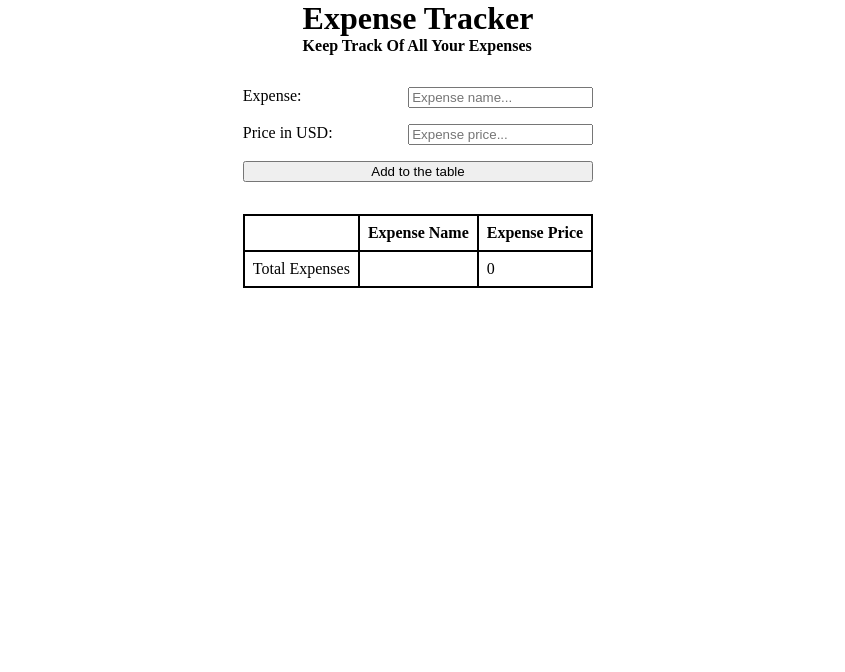
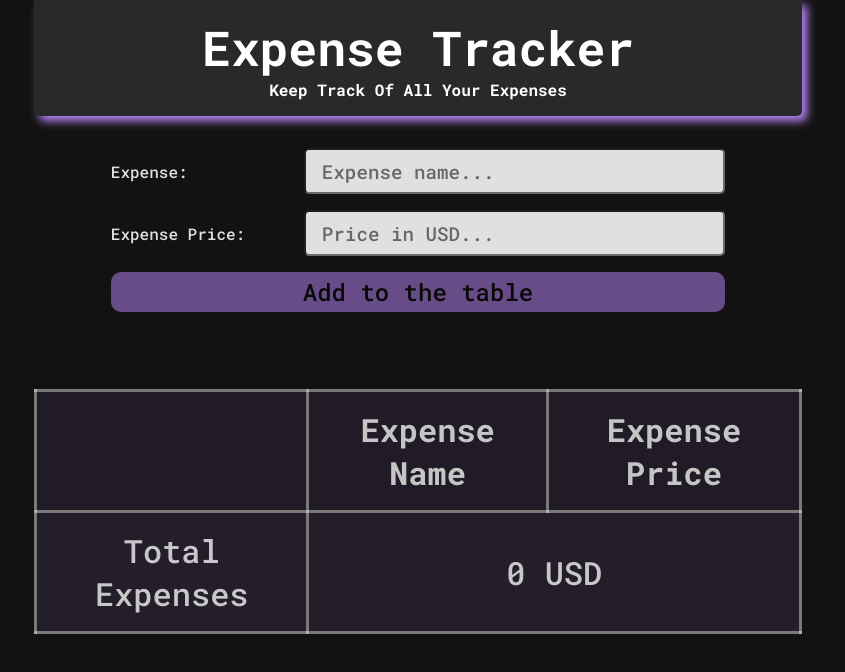
Before and after one commit to JaafarMortada/expense-tracker, a plain HTML site: page index.html in a window 1280 px wide. Shown: the whole page, without its empty margins (222-1067 px from the left). Drawn offline with nearby package versions, Linux system fonts and the light colour scheme.

Commit message:
added styling

```diff
--- a/index.html
+++ b/index.html
@@ -19,8 +19,8 @@
                 <input id="expense-name" type="text" placeholder="Expense name...">
             </div>
             <div class="input-with-label">
-                <label for="expense-price">Price in USD:</label>
-                <input id="expense-price" type="number" min="0" step="1" placeholder="Expense price...">
+                <label for="expense-price">Expense Price:</label>
+                <input id="expense-price" type="number" min="0" step="1" placeholder="Price in USD...">
             </div>
             <button id="add-row-btn">Add to the table</button>
         </div>
@@ -32,10 +32,9 @@
                         <th>Expense Name</th>
                         <th>Expense Price</th>
                     </tr>
-                    <tr id="total_row">
+                    <tr id="total_row" class="total-row">
                         <td>Total Expenses</td>
-                        <td></td>
-                        <td class="total-sum">0</td>
+                        <td class="total-sum" colspan="2">0 USD</td>
                     </tr>
                 </table>
             </table>
--- a/js/script.js
+++ b/js/script.js
@@ -26,12 +26,12 @@ function addExpenseRow() {
         new_row.remove()
         const price_to_remove = new_row.find(".td-price")
         total_expenses -= parseFloat(price_to_remove.text())
-        $('.total-sum').text(total_expenses)
+        $('.total-sum').text(total_expenses + " USD")
     })
     $('#expenses-table tr#total_row').before(new_row)
     expense_name_input.val("")
     expense_price_input.val("")
-    $('.total-sum').text(total_expenses)
+    $('.total-sum').text(total_expenses + " USD")
 }
 
 
--- a/styles/styles.css
+++ b/styles/styles.css
@@ -1,7 +1,9 @@
+@import url('https://fonts.googleapis.com/css2?family=Roboto+Mono:ital,wght@0,100;0,200;0,300;0,500;0,600;0,700;1,100;1,200;1,300;1,400;1,500;1,600;1,700&display=swap');
 
 *{
     margin:0;
-
+    font-family: 'Roboto Mono', monospace;
+    color: #FFFFFF;
 }
 
 body, .expense-tracker, .input-fields, .input-with-label, .title{
@@ -9,16 +11,37 @@ body, .expense-tracker, .input-fields, .input-with-label, .title{
     flex-flow: column wrap;
 }
 
+body{
+    background-color: #121212;
+}
 .expense-tracker{
     flex: 1;
     gap: 2rem;
     align-content: center;
+    width: 100%;
 }
 
 .title{
     align-content: center;
+    background-color: #292929;
+    padding: 1rem;
+    border-bottom-left-radius: 5px;
+    border-bottom-right-radius: 5px;
+    box-shadow: 5px 5px 10px #BB86FC;
+    font-size: larger;
+    /* opacity: 87%; */
+    z-index: 1;
+    position: sticky;
+    top:0;
 }
-
+h1{
+    font-size: 3rem;
+    align-self: center;
+}
+h4{
+    font-size: 1rem;
+    align-self: center;
+}
 .input-fields{
     flex: 1;
     gap: 1rem;
@@ -27,10 +50,76 @@ body, .expense-tracker, .input-fields, .input-with-label, .title{
 .input-with-label{
     flex-flow: row wrap;
     justify-content: space-between;
+    align-items: center;
+    opacity: 87%;
+    width: 80%;
+    align-self: center;
 }
 
+input{
+    width: 65%;
+    border-radius: 5px;
+    height: 2.5rem;
+    color: #000000;
+    padding-left: 1rem;
+    -webkit-transition: 0.5s;
+    transition: 0.5s;
+    outline: none;
+    font-size: 1.2rem;
+  }
+
+  input:focus {
+    opacity: 87%;;
+  }
+
+input:focus{
+    box-shadow: 2px 2px 5px #BB86FC;
+    transition: 0.3s;
+}
+
+button{
+    background-color: #BB86FC;
+    height: 2.5rem;
+    border: 0;
+    border-radius: 10px;
+    width: 80%;
+    align-self: center;
+    font-size: 1.5rem;
+    color: #000000;
+    opacity: 50%;
+    -webkit-transition: 0.5s;
+    transition: 0.5s;
+}
+
+button:hover{
+    opacity: 87%;
+    box-shadow: 5px 1px 10px rgba(255, 255, 255, 0.5);
+    transition: 0.5s;
+}
+.table-div{
+    flex: 1;
+    width: 60%;
+}
 table, th, td {
-    border: 2px solid black;
+    border: 3px solid rgba(255, 255, 255, 0.5);
     border-collapse: collapse;
-    padding: 0.5rem;
-  }
+    padding: 1rem;
+    text-align: center;
+    opacity: 87%;
+    margin-bottom: 1.5rem;
+    }
+
+table{
+    width: 100%;
+}
+
+th, .total-row{
+    font-size: 2rem;
+    background-color: rgba(187, 134, 252,0.12);
+}
+
+
+.remove-row{
+    color: #BB86FC;
+    font-size: 2.5rem;
+}
```
